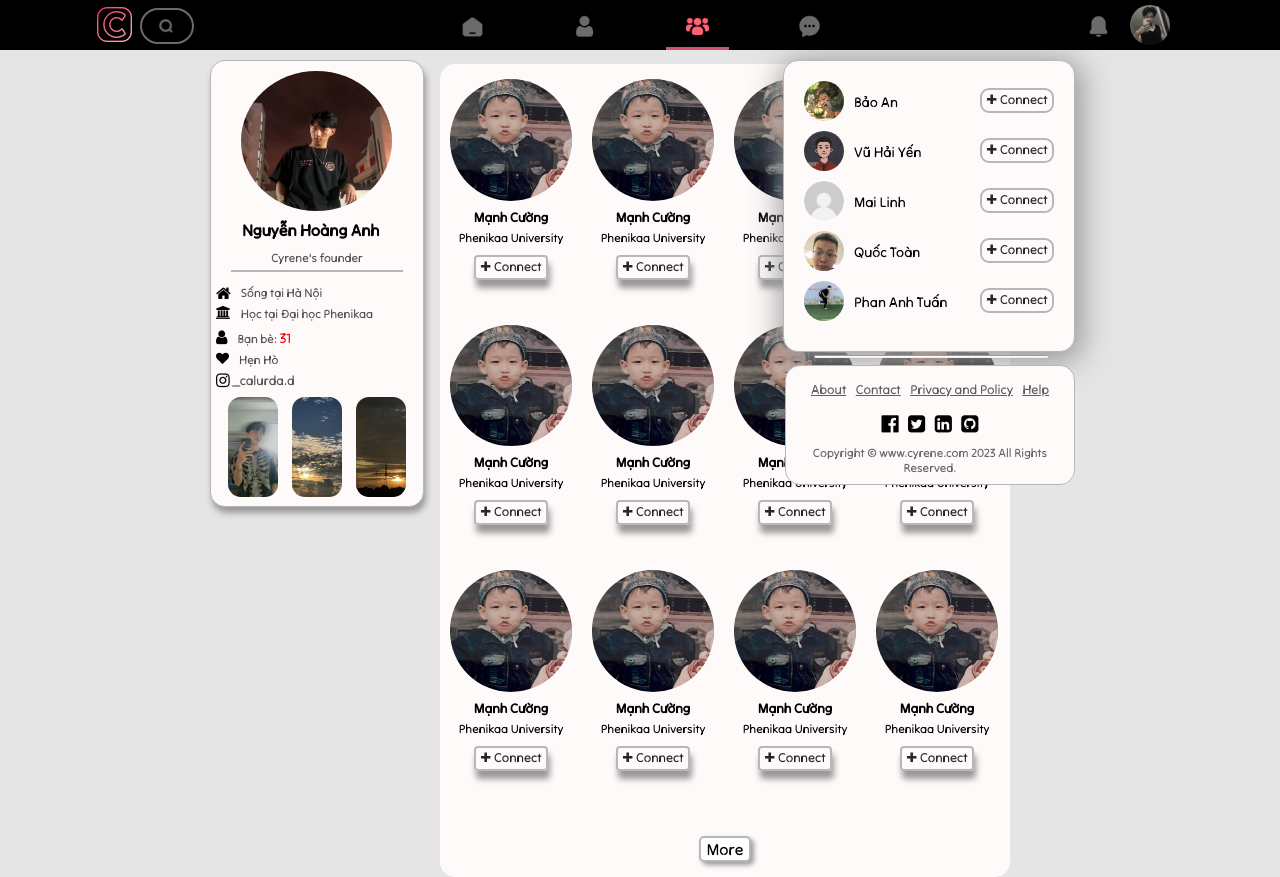
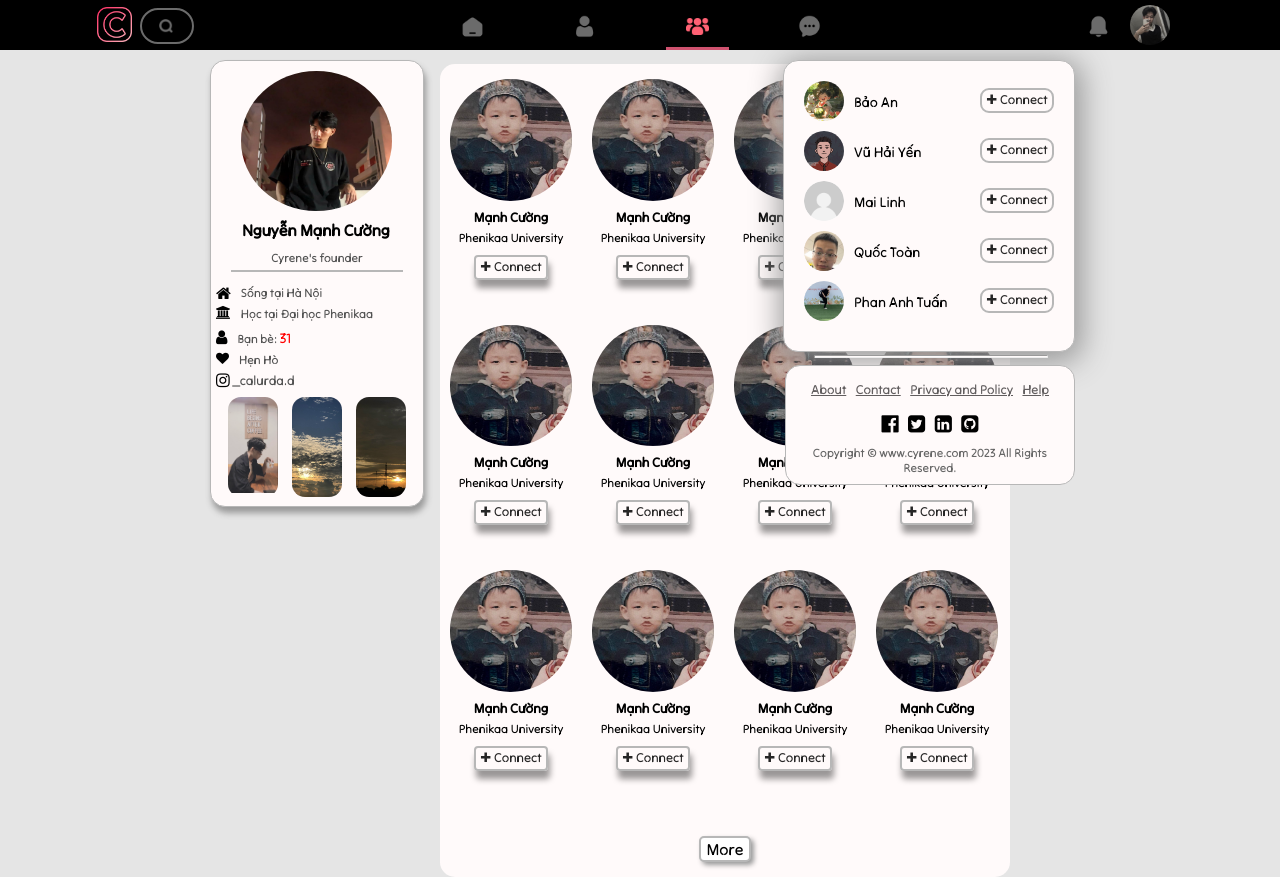
Before and after one commit to Mcuong1923/Website-Cyrene, a plain HTML site: page society.html in a window 1280 px wide. Drawn offline with Linux system fonts and the light colour scheme.

Commit message:
update design ux ui

```diff
--- a/society.html
+++ b/society.html
@@ -282,7 +282,7 @@
 			<!-- start sidebar left -->
 			<div class="sidebarleft">
 				<img class="avt-profile" href="profile.html" src="/images/avatar/Hanh.jpg"/>
-				<a href="profile.html" id="sidename"> Nguyễn Hoàng Anh</a>
+				<a href="profile.html" id="sidename"> Nguyễn Mạnh Cường</a>
 				<div id="bio-profile">
 						<!-- <p class="fa fa-instagram " style="width: 20px;"></p> -->
 						<a href="#">Cyrene's founder</a>
@@ -308,7 +308,7 @@
 				</ul>
 						  <!-- --- story --- -->
 				<div class="str-list">
-						<div ><img src="/images/avatar/hanhStory.jpg" alt=""></div>
+						<div ><img src="/images/avatar/avt.jpg" alt=""></div>
 						<div><img src="/images/avatar/mayXanh.jpg" alt=""></div>
 						<div><img src="/images/avatar/hoanghon.jpg" alt=""></div>
 				</div>
```
